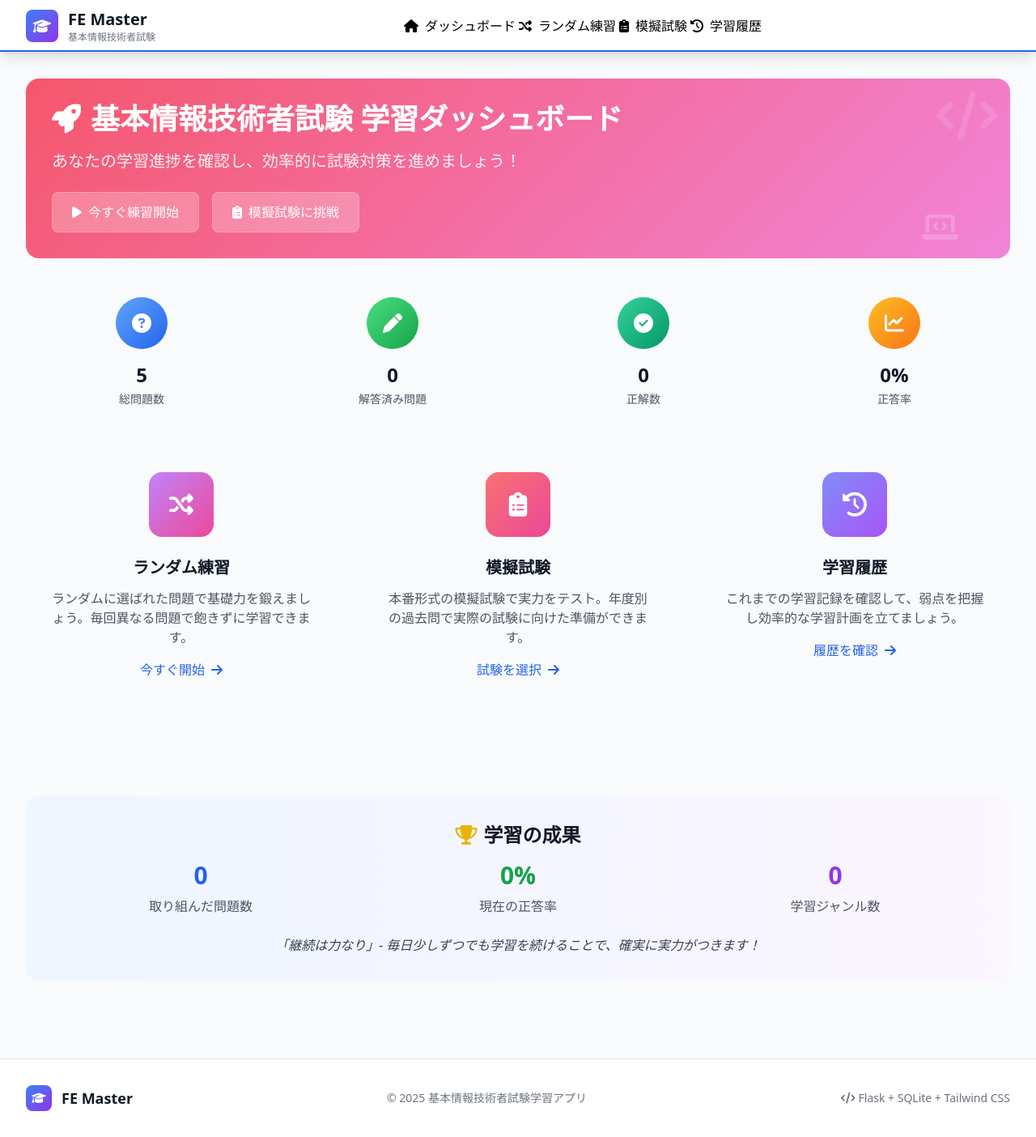
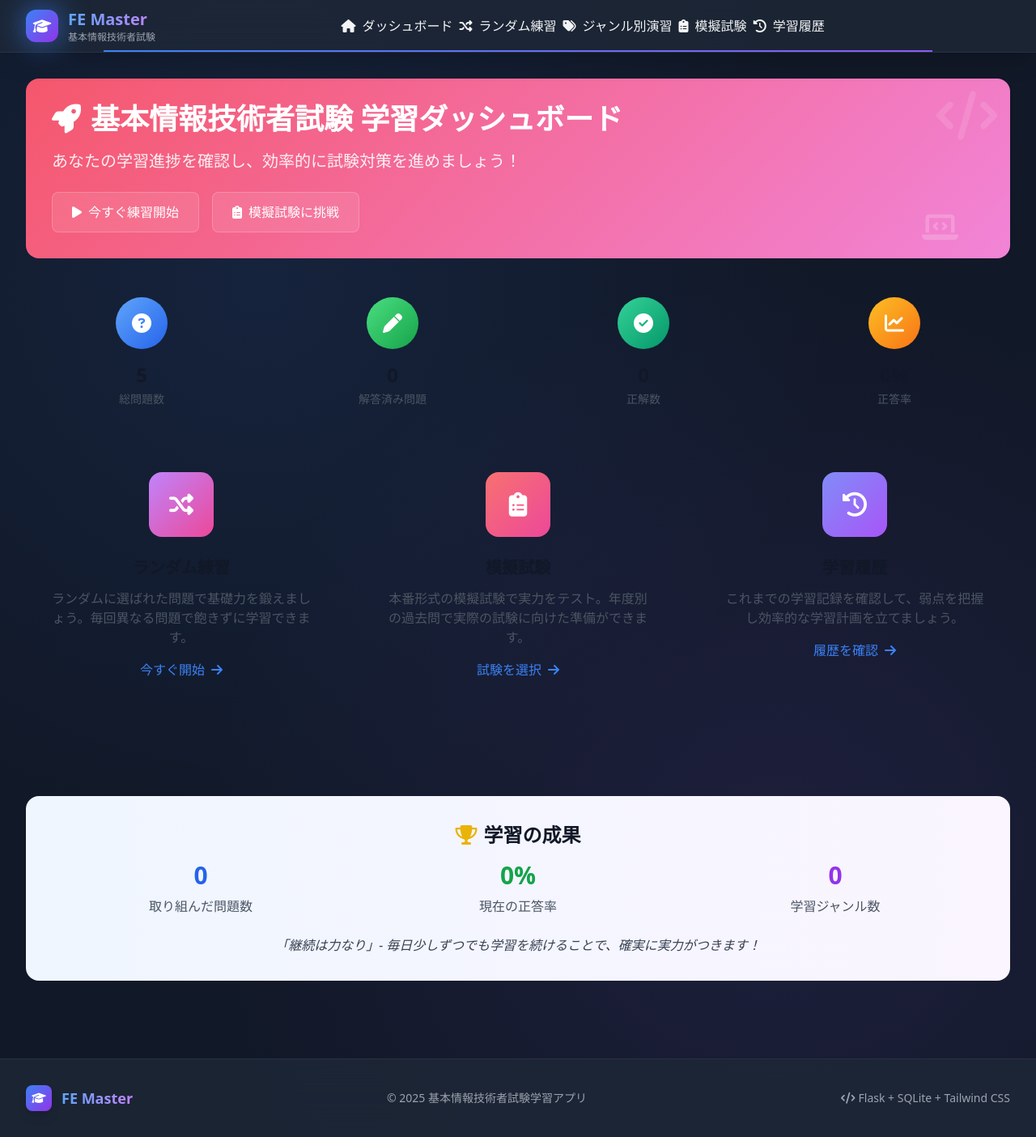
Before and after one commit to d01ki/FE-master, a Flask app: page / in a window 1280 px wide. Shown: the whole page at 81% size. Run offline with Flask 3, Linux system fonts and the light colour scheme; data comes from the database, SQL or seed files in the repository; some libraries are stand-ins or nearby versions.

Commit message:
Update base.html with modern dark theme and enhanced UI

```diff
--- a/templates/base.html
+++ b/templates/base.html
@@ -12,16 +12,31 @@
             theme: {
                 extend: {
                     colors: {
-                        primary: '#2563eb',
+                        primary: '#3b82f6',
                         secondary: '#64748b',
-                        success: '#059669',
-                        warning: '#d97706',
-                        danger: '#dc2626',
+                        success: '#10b981',
+                        warning: '#f59e0b',
+                        danger: '#ef4444',
+                        dark: {
+                            50: '#f8fafc',
+                            100: '#f1f5f9',
+                            200: '#e2e8f0',
+                            300: '#cbd5e1',
+                            400: '#94a3b8',
+                            500: '#64748b',
+                            600: '#475569',
+                            700: '#334155',
+                            800: '#1e293b',
+                            850: '#172033',
+                            900: '#0f172a',
+                            950: '#020617'
+                        }
                     },
                     animation: {
                         'gradient': 'gradient 15s ease infinite',
                         'float': 'float 6s ease-in-out infinite',
                         'pulse-slow': 'pulse 4s cubic-bezier(0.4, 0, 0.6, 1) infinite',
+                        'glow': 'glow 2s ease-in-out infinite alternate',
                     },
                     keyframes: {
                         gradient: {
@@ -37,6 +52,10 @@
                         float: {
                             '0%, 100%': { transform: 'translateY(0px)' },
                             '50%': { transform: 'translateY(-20px)' },
+                        },
+                        glow: {
+                            '0%': { 'box-shadow': '0 0 20px rgba(59, 130, 246, 0.5)' },
+                            '100%': { 'box-shadow': '0 0 40px rgba(59, 130, 246, 0.8)' },
                         }
                     }
                 }
@@ -49,32 +68,38 @@
 
     <!-- Custom CSS -->
     <style>
+        /* Dark theme base */
+        body {
+            background: linear-gradient(135deg, #0f172a 0%, #1e293b 100%);
+            min-height: 100vh;
+        }
+
         .card {
-            @apply bg-white rounded-lg shadow-md border border-gray-200 transition-all duration-300 hover:shadow-lg hover:scale-105;
+            @apply bg-gray-800 rounded-xl shadow-2xl border border-gray-700 transition-all duration-300 hover:shadow-blue-500/10 hover:shadow-2xl hover:border-gray-600;
         }
         .card-header {
-            @apply px-6 py-4 border-b border-gray-200 bg-gray-50 rounded-t-lg;
+            @apply px-6 py-4 border-b border-gray-600 bg-gray-750 rounded-t-xl;
         }
         .card-body {
             @apply px-6 py-4;
         }
         .btn {
-            @apply inline-flex items-center px-4 py-2 border border-transparent text-sm font-medium rounded-lg transition-all duration-200 focus:outline-none focus:ring-2 focus:ring-offset-2;
+            @apply inline-flex items-center px-6 py-3 border border-transparent text-sm font-medium rounded-lg transition-all duration-200 focus:outline-none focus:ring-2 focus:ring-offset-2 focus:ring-offset-gray-800 transform hover:scale-105;
         }
         .btn-primary {
-            @apply bg-primary hover:bg-blue-700 text-white focus:ring-primary;
+            @apply bg-gradient-to-r from-blue-600 to-blue-700 hover:from-blue-700 hover:to-blue-800 text-white focus:ring-blue-500 shadow-lg hover:shadow-blue-500/25;
         }
         .btn-secondary {
-            @apply bg-gray-600 hover:bg-gray-700 text-white focus:ring-gray-500;
+            @apply bg-gradient-to-r from-gray-600 to-gray-700 hover:from-gray-700 hover:to-gray-800 text-white focus:ring-gray-500 shadow-lg;
         }
         .btn-success {
-            @apply bg-success hover:bg-green-700 text-white focus:ring-success;
+            @apply bg-gradient-to-r from-green-600 to-green-700 hover:from-green-700 hover:to-green-800 text-white focus:ring-green-500 shadow-lg hover:shadow-green-500/25;
         }
         .btn-warning {
-            @apply bg-warning hover:bg-yellow-600 text-white focus:ring-warning;
+            @apply bg-gradient-to-r from-yellow-600 to-orange-600 hover:from-yellow-700 hover:to-orange-700 text-white focus:ring-yellow-500 shadow-lg hover:shadow-yellow-500/25;
         }
         .btn-danger {
-            @apply bg-danger hover:bg-red-700 text-white focus:ring-danger;
+            @apply bg-gradient-to-r from-red-600 to-red-700 hover:from-red-700 hover:to-red-800 text-white focus:ring-red-500 shadow-lg hover:shadow-red-500/25;
         }
         .gradient-bg {
             background: linear-gradient(-45deg, #667eea, #764ba2, #f093fb, #f5576c);
@@ -82,15 +107,15 @@
             animation: gradient 15s ease infinite;
         }
         .glass-effect {
-            background: rgba(255, 255, 255, 0.25);
-            backdrop-filter: blur(10px);
-            border: 1px solid rgba(255, 255, 255, 0.18);
+            background: rgba(255, 255, 255, 0.1);
+            backdrop-filter: blur(20px);
+            border: 1px solid rgba(255, 255, 255, 0.2);
         }
         .nav-link {
-            @apply relative px-3 py-2 text-gray-600 hover:text-primary transition-colors duration-200;
+            @apply relative px-4 py-2 text-gray-300 hover:text-blue-400 transition-all duration-200 rounded-lg hover:bg-gray-800/50;
         }
         .nav-link.active {
-            @apply text-primary;
+            @apply text-blue-400 bg-gray-800/50;
         }
         .nav-link::after {
             content: '';
@@ -99,41 +124,69 @@
             height: 2px;
             bottom: 0;
             left: 50%;
-            background-color: #2563eb;
+            background: linear-gradient(90deg, #3b82f6, #8b5cf6);
             transition: all 0.3s ease;
         }
         .nav-link:hover::after,
         .nav-link.active::after {
-            width: 100%;
-            left: 0;
+            width: 80%;
+            left: 10%;
+        }
+
+        /* Scrollbar styling */
+        ::-webkit-scrollbar {
+            width: 8px;
+        }
+        ::-webkit-scrollbar-track {
+            background: #1e293b;
+        }
+        ::-webkit-scrollbar-thumb {
+            background: linear-gradient(45deg, #3b82f6, #8b5cf6);
+            border-radius: 4px;
+        }
+        ::-webkit-scrollbar-thumb:hover {
+            background: linear-gradient(45deg, #2563eb, #7c3aed);
+        }
+
+        /* Enhanced effects */
+        .bg-gray-750 {
+            background-color: #293548;
+        }
+
+        .hero-pattern {
+            background-image: radial-gradient(circle at 25% 25%, rgba(59, 130, 246, 0.1) 0%, transparent 50%),
+                              radial-gradient(circle at 75% 75%, rgba(139, 92, 246, 0.1) 0%, transparent 50%);
         }
     </style>
 </head>
-<body class="bg-gray-50 min-h-screen">
+<body class="bg-gray-900 min-h-screen text-gray-100 hero-pattern">
     <!-- Navigation -->
-    <nav class="bg-white shadow-lg border-b border-gray-200 sticky top-0 z-40">
+    <nav class="bg-gray-800/80 backdrop-blur-xl shadow-xl border-b border-gray-700/50 sticky top-0 z-40">
         <div class="max-w-7xl mx-auto px-4 sm:px-6 lg:px-8">
             <div class="flex justify-between h-16">
                 <!-- Logo and Brand -->
                 <div class="flex items-center">
-                    <a href="{{ url_for('index') }}" class="flex items-center space-x-3">
-                        <div class="w-10 h-10 bg-gradient-to-br from-blue-500 to-purple-600 rounded-lg flex items-center justify-center">
+                    <a href="{{ url_for('index') }}" class="flex items-center space-x-3 hover:scale-105 transition-transform duration-200">
+                        <div class="w-10 h-10 bg-gradient-to-br from-blue-500 to-purple-600 rounded-xl flex items-center justify-center shadow-lg animate-glow">
                             <i class="fas fa-graduation-cap text-white text-lg"></i>
                         </div>
                         <div class="hidden sm:block">
-                            <h1 class="text-xl font-bold text-gray-900">FE Master</h1>
-                            <p class="text-xs text-gray-500">基本情報技術者試験</p>
+                            <h1 class="text-xl font-bold bg-gradient-to-r from-blue-400 to-purple-400 bg-clip-text text-transparent">FE Master</h1>
+                            <p class="text-xs text-gray-400">基本情報技術者試験</p>
                         </div>
                     </a>
                 </div>
 
                 <!-- Main Navigation -->
-                <div class="hidden md:flex items-center space-x-1">
+                <div class="hidden md:flex items-center space-x-2">
                     <a href="{{ url_for('index') }}" class="nav-link {% if request.endpoint == 'index' %}active{% endif %}">
                         <i class="fas fa-home mr-2"></i>ダッシュボード
                     </a>
                     <a href="{{ url_for('random_question') }}" class="nav-link">
                         <i class="fas fa-random mr-2"></i>ランダム練習
+                    </a>
+                    <a href="{{ url_for('genre_practice') }}" class="nav-link {% if request.endpoint == 'genre_practice' %}active{% endif %}">
+                        <i class="fas fa-tags mr-2"></i>ジャンル別演習
                     </a>
                     <a href="{{ url_for('mock_exam') }}" class="nav-link {% if request.endpoint == 'mock_exam' %}active{% endif %}">
                         <i class="fas fa-clipboard-list mr-2"></i>模擬試験
@@ -148,10 +201,10 @@
                     <!-- Admin Button -->
                     {% if session.admin_authenticated %}
                         <div class="hidden md:flex items-center space-x-2">
-                            <a href="{{ url_for('admin') }}" class="btn btn-secondary text-xs">
+                            <a href="{{ url_for('admin') }}" class="btn btn-secondary text-xs py-2 px-4">
                                 <i class="fas fa-cog mr-1"></i>管理画面
                             </a>
-                            <a href="{{ url_for('admin_logout') }}" class="btn btn-danger text-xs">
+                            <a href="{{ url_for('admin_logout') }}" class="btn btn-danger text-xs py-2 px-4">
                                 <i class="fas fa-sign-out-alt mr-1"></i>ログアウト
                             </a>
                         </div>
@@ -159,7 +212,7 @@
 
                     <!-- Mobile menu button -->
                     <div class="md:hidden">
-                        <button id="mobile-menu-btn" class="text-gray-600 hover:text-primary transition-colors duration-200">
+                        <button id="mobile-menu-btn" class="text-gray-400 hover:text-blue-400 transition-colors duration-200 p-2 rounded-lg hover:bg-gray-800/50">
                             <i class="fas fa-bars text-xl"></i>
                         </button>
                     </div>
@@ -168,26 +221,29 @@
         </div>
 
         <!-- Mobile menu -->
-        <div id="mobile-menu" class="hidden md:hidden bg-white border-t border-gray-200">
+        <div id="mobile-menu" class="hidden md:hidden bg-gray-800/95 backdrop-blur-xl border-t border-gray-700/50">
             <div class="px-2 pt-2 pb-3 space-y-1">
-                <a href="{{ url_for('index') }}" class="block px-3 py-2 text-gray-600 hover:text-primary hover:bg-gray-50 rounded-md transition-colors duration-200">
+                <a href="{{ url_for('index') }}" class="block px-3 py-2 text-gray-300 hover:text-blue-400 hover:bg-gray-700/50 rounded-md transition-all duration-200">
                     <i class="fas fa-home mr-2"></i>ダッシュボード
                 </a>
-                <a href="{{ url_for('random_question') }}" class="block px-3 py-2 text-gray-600 hover:text-primary hover:bg-gray-50 rounded-md transition-colors duration-200">
+                <a href="{{ url_for('random_question') }}" class="block px-3 py-2 text-gray-300 hover:text-blue-400 hover:bg-gray-700/50 rounded-md transition-all duration-200">
                     <i class="fas fa-random mr-2"></i>ランダム練習
                 </a>
-                <a href="{{ url_for('mock_exam') }}" class="block px-3 py-2 text-gray-600 hover:text-primary hover:bg-gray-50 rounded-md transition-colors duration-200">
+                <a href="{{ url_for('genre_practice') }}" class="block px-3 py-2 text-gray-300 hover:text-blue-400 hover:bg-gray-700/50 rounded-md transition-all duration-200">
+                    <i class="fas fa-tags mr-2"></i>ジャンル別演習
+                </a>
+                <a href="{{ url_for('mock_exam') }}" class="block px-3 py-2 text-gray-300 hover:text-blue-400 hover:bg-gray-700/50 rounded-md transition-all duration-200">
                     <i class="fas fa-clipboard-list mr-2"></i>模擬試験
                 </a>
-                <a href="{{ url_for('history') }}" class="block px-3 py-2 text-gray-600 hover:text-primary hover:bg-gray-50 rounded-md transition-colors duration-200">
+                <a href="{{ url_for('history') }}" class="block px-3 py-2 text-gray-300 hover:text-blue-400 hover:bg-gray-700/50 rounded-md transition-all duration-200">
                     <i class="fas fa-history mr-2"></i>学習履歴
                 </a>
                 {% if session.admin_authenticated %}
-                    <hr class="my-2 border-gray-200">
-                    <a href="{{ url_for('admin') }}" class="block px-3 py-2 text-gray-600 hover:text-primary hover:bg-gray-50 rounded-md transition-colors duration-200">
+                    <hr class="my-2 border-gray-700">
+                    <a href="{{ url_for('admin') }}" class="block px-3 py-2 text-gray-300 hover:text-blue-400 hover:bg-gray-700/50 rounded-md transition-all duration-200">
                         <i class="fas fa-cog mr-2"></i>管理画面
                     </a>
-                    <a href="{{ url_for('admin_logout') }}" class="block px-3 py-2 text-red-600 hover:text-red-700 hover:bg-red-50 rounded-md transition-colors duration-200">
+                    <a href="{{ url_for('admin_logout') }}" class="block px-3 py-2 text-red-400 hover:text-red-300 hover:bg-red-900/20 rounded-md transition-all duration-200">
                         <i class="fas fa-sign-out-alt mr-2"></i>ログアウト
                     </a>
                 {% endif %}
@@ -200,7 +256,7 @@
         {% if messages %}
             <div class="max-w-7xl mx-auto px-4 sm:px-6 lg:px-8 mt-4">
                 {% for category, message in messages %}
-                    <div class="mb-4 p-4 rounded-lg border-l-4 {% if category == 'error' %}bg-red-50 border-red-400 text-red-700{% elif category == 'success' %}bg-green-50 border-green-400 text-green-700{% elif category == 'warning' %}bg-yellow-50 border-yellow-400 text-yellow-700{% else %}bg-blue-50 border-blue-400 text-blue-700{% endif %}">
+                    <div class="mb-4 p-4 rounded-xl border-l-4 backdrop-blur-sm {% if category == 'error' %}bg-red-900/50 border-red-500 text-red-200{% elif category == 'success' %}bg-green-900/50 border-green-500 text-green-200{% elif category == 'warning' %}bg-yellow-900/50 border-yellow-500 text-yellow-200{% else %}bg-blue-900/50 border-blue-500 text-blue-200{% endif %} animate-pulse">
                         <div class="flex items-center">
                             <div class="flex-shrink-0">
                                 <i class="fas {% if category == 'error' %}fa-exclamation-circle{% elif category == 'success' %}fa-check-circle{% elif category == 'warning' %}fa-exclamation-triangle{% else %}fa-info-circle{% endif %}"></i>
@@ -221,22 +277,22 @@
     </main>
 
     <!-- Footer -->
-    <footer class="bg-white border-t border-gray-200 mt-16">
+    <footer class="bg-gray-800/80 backdrop-blur-xl border-t border-gray-700/50 mt-16">
         <div class="max-w-7xl mx-auto px-4 sm:px-6 lg:px-8 py-8">
             <div class="flex flex-col md:flex-row justify-between items-center">
                 <div class="flex items-center space-x-3 mb-4 md:mb-0">
-                    <div class="w-8 h-8 bg-gradient-to-br from-blue-500 to-purple-600 rounded-lg flex items-center justify-center">
+                    <div class="w-8 h-8 bg-gradient-to-br from-blue-500 to-purple-600 rounded-lg flex items-center justify-center shadow-lg">
                         <i class="fas fa-graduation-cap text-white text-sm"></i>
                     </div>
-                    <h3 class="text-lg font-semibold text-gray-900">FE Master</h3>
+                    <h3 class="text-lg font-semibold bg-gradient-to-r from-blue-400 to-purple-400 bg-clip-text text-transparent">FE Master</h3>
                 </div>
 
-                <p class="text-sm text-gray-500 text-center">
+                <p class="text-sm text-gray-400 text-center">
                     © 2025 基本情報技術者試験学習アプリ
                 </p>
 
                 <div class="flex items-center space-x-4 mt-4 md:mt-0">
-                    <span class="text-sm text-gray-500">
+                    <span class="text-sm text-gray-400">
                         <i class="fas fa-code mr-1"></i>Flask + SQLite + Tailwind CSS
                     </span>
                 </div>
@@ -264,11 +320,12 @@
 
         // Auto-hide flash messages
         setTimeout(function() {
-            const flashMessages = document.querySelectorAll('[class*="bg-red-50"], [class*="bg-green-50"], [class*="bg-yellow-50"], [class*="bg-blue-50"]');
+            const flashMessages = document.querySelectorAll('[class*="bg-red-900"], [class*="bg-green-900"], [class*="bg-yellow-900"], [class*="bg-blue-900"]');
             flashMessages.forEach(function(message) {
                 if (message.querySelector('i') && message.querySelector('p')) {
-                    message.style.transition = 'opacity 0.5s ease-out';
+                    message.style.transition = 'opacity 0.5s ease-out, transform 0.5s ease-out';
                     message.style.opacity = '0';
+                    message.style.transform = 'translateX(-100%)';
                     setTimeout(function() {
                         message.remove();
                     }, 500);
@@ -290,20 +347,56 @@
             });
         });
 
-        // Add loading animation for buttons
+        // Enhanced button loading animation
         document.querySelectorAll('.btn').forEach(button => {
             button.addEventListener('click', function(e) {
                 if (this.type === 'submit' || this.closest('form')) {
                     const originalText = this.innerHTML;
                     this.innerHTML = '<i class="fas fa-spinner fa-spin mr-2"></i>処理中...';
                     this.disabled = true;
+                    this.classList.add('animate-pulse');
 
                     // Re-enable after 3 seconds as fallback
                     setTimeout(() => {
                         this.innerHTML = originalText;
                         this.disabled = false;
+                        this.classList.remove('animate-pulse');
                     }, 3000);
                 }
+            });
+        });
+
+        // Add parallax effect to hero sections
+        window.addEventListener('scroll', () => {
+            const scrolled = window.pageYOffset;
+            const parallax = document.querySelector('.hero-pattern');
+            if (parallax) {
+                parallax.style.transform = `translateY(${scrolled * 0.1}px)`;
+            }
+        });
+
+        // Add intersection observer for animations
+        const observerOptions = {
+            threshold: 0.1,
+            rootMargin: '0px 0px -50px 0px'
+        };
+
+        const observer = new IntersectionObserver((entries) => {
+            entries.forEach(entry => {
+                if (entry.isIntersecting) {
+                    entry.target.style.opacity = '1';
+                    entry.target.style.transform = 'translateY(0)';
+                }
+            });
+        }, observerOptions);
+
+        // Observe cards for animation
+        document.addEventListener('DOMContentLoaded', () => {
+            document.querySelectorAll('.card').forEach(card => {
+                card.style.opacity = '0';
+                card.style.transform = 'translateY(20px)';
+                card.style.transition = 'opacity 0.6s ease, transform 0.6s ease';
+                observer.observe(card);
             });
         });
     </script>
```
